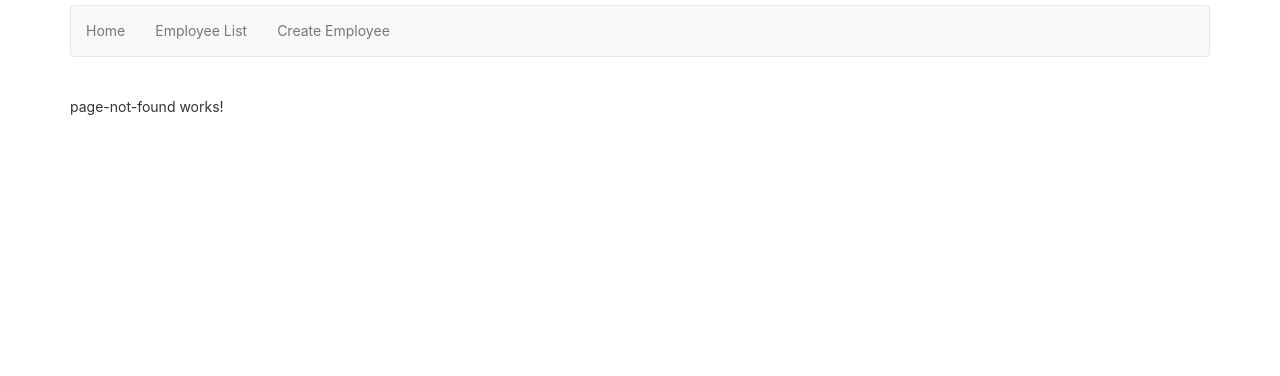
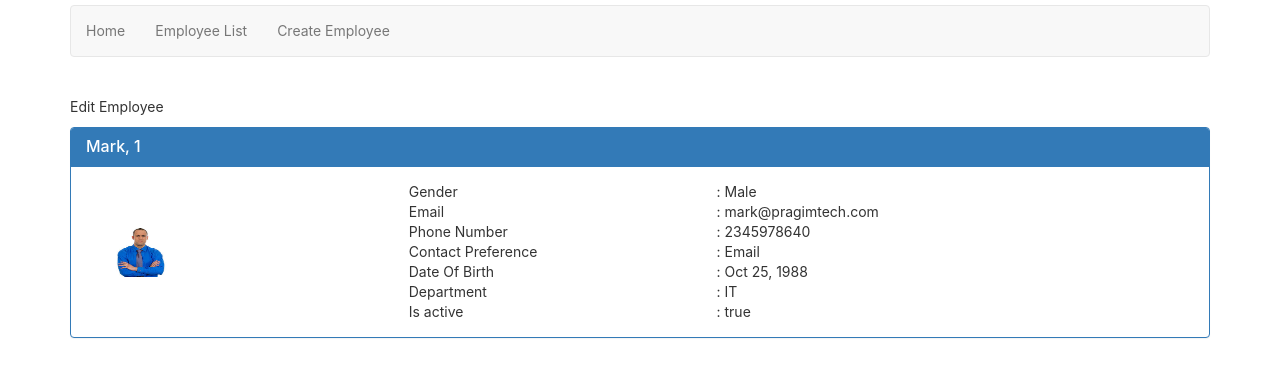
Before and after one commit to ggraur/eBarato_Angular, an Angular app: page /employees/1 in a window 1280 px wide. Shown: the top 376 px of the page. Built offline with nearby package versions, Linux system fonts and the light colour scheme.

Commit message:
view employee added

```diff
--- a/src/app/app.module.ts
+++ b/src/app/app.module.ts
@@ -16,7 +16,7 @@ import { SelectRequiredValidatorDirective } from './shared/select-required-valid
 import { FormsModule } from '@angular/forms';
 import { BsDatepickerModule } from 'ngx-bootstrap/datepicker';
 import { EmployeeService } from './employees/employee.service';
-//import { DisplayEmployeeComponent } from './employee/display-employee.component';
+
 import { DisplayEmployeeComponent } from './employees/display-employee.component'
 import { CreateEmployeeCanDeactivateGuardService } from './employees/create-employee-can-deactivate-guard.service';
 import { EmployeeDetailsComponent } from './employees/employee-details.component';
--- a/src/app/employees/employee-details.component.css
+++ b/src/app/employees/employee-details.component.css
@@ -0,0 +1,8 @@
+.imageClass{
+    width: 80px;
+    height: 80px;
+}
+.vertical-align{
+    display: flex;
+    align-items:center;
+}
--- a/src/app/employees/employee-details.component.html
+++ b/src/app/employees/employee-details.component.html
@@ -1 +1,78 @@
-<p>employee-details works!</p>
+<p>Edit Employee</p>
+<div class="panel panel-primary">
+    <div class="panel-heading">
+        <h3 class="panel-title">{{employee?.fullName}}</h3>
+    </div>
+    <div class="panel-body">
+        <div class="col-xs-10">
+            <div class="row vertical-align">
+                <div class="col-xs-4">
+                    <img class="imageClass" [src]="employee?.photoPath" />
+                </div>
+                <div class="col-xs-8">
+                    <div class="row">
+                        <div class="col-xs-6">
+                            Gender
+                        </div>
+                        <div class="col-xs-6">
+                            : {{employee?.gender}}
+                        </div>
+                    </div>
+                    <div class="row">
+                        <div class="col-xs-6">
+                            Email
+                        </div>
+                        <div class="col-xs-6">
+                            : {{employee?.email}}
+                        </div>
+                    </div>
+                    <div class="row">
+                        <div class="col-xs-6">
+                            Phone Number
+                        </div>
+                        <div class="col-xs-6">
+                            : {{employee?.phoneNumber}}
+                        </div>
+                    </div>
+                    <div class="row">
+                        <div class="col-xs-6">
+                            Contact Preference
+                        </div>
+                        <div class="col-xs-6">
+                            : {{employee?.contactPreference}}
+                        </div>
+                    </div>
+                    <div class="row">
+                        <div class="col-xs-6">
+                            Date Of Birth
+                        </div>
+                        <div class="col-xs-6">
+                            : {{employee?.dateOfBirth | date }}
+                        </div>
+                    </div>
+                    <div class="row">
+                        <div class="col-xs-6">
+                            Department
+                        </div>
+                        <div class="col-xs-6" [ngSwitch]="employee?.department">
+                            :
+                            <span *ngSwitchCase="1">Help Desk</span>
+                            <span *ngSwitchCase="2">HR</span>
+                            <span *ngSwitchCase="3">IT</span>
+                            <span *ngSwitchCase="4">Payroll</span>
+                            <span *ngSwitchDefault>N/A</span>
+                        </div>
+                    </div>
+                    <div class="row">
+                        <div class="col-xs-6">
+                            Is active
+                        </div>
+                        <div class="col-xs-6">
+                            : {{employee?.isActive}}
+                        </div>
+                    </div>
+                </div>
+            </div>
+        </div>
+    </div>
+</div>
--- a/src/app/employees/employee-details.component.ts
+++ b/src/app/employees/employee-details.component.ts
@@ -1,4 +1,8 @@
+// https://www.youtube.com/watch?v=aP2hd4TePl4 display details
 import { Component, OnInit } from '@angular/core';
+import { ActivatedRoute } from '@angular/router';
+import { IEmployee } from '../Modules/employee.model';
+import { EmployeeService } from './employee.service';
 
 @Component({
   selector: 'app-employee-details',
@@ -7,9 +11,14 @@ import { Component, OnInit } from '@angular/core';
 })
 export class EmployeeDetailsComponent implements OnInit {
 
-  constructor() { }
+  employee: IEmployee | undefined;
+  constructor(private _route : ActivatedRoute,
+              private _employeeService: EmployeeService) { }
 
   ngOnInit(): void {
+    const id = + this._route.snapshot.params['id'];
+    console.log("Selected id: " + id);
+    this.employee = this._employeeService.getEmployee(id);
   }
 
 }
--- a/src/app/employees/employee.service.ts
+++ b/src/app/employees/employee.service.ts
@@ -2,8 +2,8 @@ import { Injectable } from "@angular/core";
 import { IEmployee } from "../Modules/employee.model";
 
 @Injectable()
-export class EmployeeService{
-    private listEmployees: IEmployee[] =  [
+export class EmployeeService {
+  private listEmployees: IEmployee[] = [
     {
       id: 1,
       fullName: 'Mark, 1',
@@ -14,8 +14,8 @@ export class EmployeeService{
       department: '3',
       isActive: true,
       photoPath: '../assets/Images/1.png',
-          password:'',
-          confirmPassword:'',
+      password: '',
+      confirmPassword: '',
       phoneNumber: 2345978640
     },
     {
@@ -28,8 +28,8 @@ export class EmployeeService{
       department: '2',
       isActive: false,
       photoPath: '../assets/Images/3.jfif',
-          password:'',
-          confirmPassword:'',
+      password: '',
+      confirmPassword: '',
     },
     {
       id: 3,
@@ -41,8 +41,8 @@ export class EmployeeService{
       department: '3',
       isActive: false,
       photoPath: '../assets/Images/2.jfif',
-          password:'',
-          confirmPassword:'',
+      password: '',
+      confirmPassword: '',
     },
     {
       id: 4,
@@ -54,8 +54,8 @@ export class EmployeeService{
       department: '3',
       isActive: true,
       photoPath: '../assets/Images/4.jfif',
-          password:'',
-          confirmPassword:'',
+      password: '',
+      confirmPassword: '',
 
     },
     {
@@ -68,16 +68,19 @@ export class EmployeeService{
       department: '3',
       isActive: false,
       photoPath: '../assets/Images/5.jfif',
-          password:'',
-          confirmPassword:'',
+      password: '',
+      confirmPassword: '',
     },
   ];
 
-    getEmployee(): IEmployee[]{
+  getEmployees(): IEmployee[] {
     return this.listEmployees;
   }
+  getEmployee(employeeId: number): IEmployee | undefined {
+    return this.listEmployees.find(x => x.id === employeeId);
+  }
 
-    save(employee:IEmployee):void{
+  save(employee: IEmployee): void {
     this.listEmployees.push(employee);
   }
 
--- a/src/app/employees/list-employees.component.css
+++ b/src/app/employees/list-employees.component.css
@@ -6,3 +6,6 @@
     display: flex;
     align-items:center;
 }
+.pointerCursor{
+    cursor: pointer;
+}
--- a/src/app/employees/list-employees.component.html
+++ b/src/app/employees/list-employees.component.html
@@ -2,14 +2,22 @@
 <!-- <h1 *ngIf="dataFromChild">
     {{ dataFromChild | json}}
 </h1> -->
-<h1 #h1Variable>
+<!-- <h1 #h1Variable>
 
-</h1>
+</h1> -->
+
 <div *ngFor="let employee of employees">
+    <div (click) = "displayEmployee(employee.id)" class="pointerCursor">
+        <app-display-employee [employee]="employee" #childComponent >
+        </app-display-employee>
+    </div>
+</div>
+
+<!-- <div *ngFor="let employee of employees">
     <div (click) = "h1Variable.innerHTML = childComponent.getEmployeeNameAndGender()">
         <app-display-employee [employee]="employee" #childComponent ></app-display-employee></div>
     <!-- <app-display-employee [employee]="employee" (notify)="handleNotify($event)" ></app-display-employee> -->
-</div>
+<!--</div> -->
 
 <!-- <p>List of employees!</p>
 <hr/>
--- a/src/app/employees/list-employees.component.ts
+++ b/src/app/employees/list-employees.component.ts
@@ -1,4 +1,5 @@
 import { Component, OnInit } from '@angular/core';
+import { Router } from '@angular/router';
 import { IEmployee } from 'src/app/Modules/employee.model';
 import { EmployeeService } from './employee.service'
 
@@ -16,12 +17,12 @@ export class ListEmployeesComponent implements OnInit {
   private empCount = -1;
   private indexArray = 1;
 
-  constructor(private _employeeService: EmployeeService) {
+  constructor(private _employeeService: EmployeeService, private _router:Router) {
     this.employeeId = 0;
   }
 
   ngOnInit(): void {
-    this.employees = this._employeeService.getEmployee();
+    this.employees = this._employeeService.getEmployees();
     this.employeeToDisplay = this.employees[0];
     this.empCount = this.employees.length;
     console.log("Total number of employees: " + this.empCount);
@@ -46,6 +47,9 @@ export class ListEmployeesComponent implements OnInit {
       this.indexArray = 1;
     }
   }
+  displayEmployee(employeeId:number | null ){
+      this._router.navigate(['/employees',employeeId]);
+  }
   // handleNotify(eventData: IEmployee) {
   //   this.dataFromChild = eventData;
   // }
```
Also changed, not shown: src/app/app-routing.module.ts (+6 -1 lines). Lines whose indentation alone changed are shown as unchanged.
